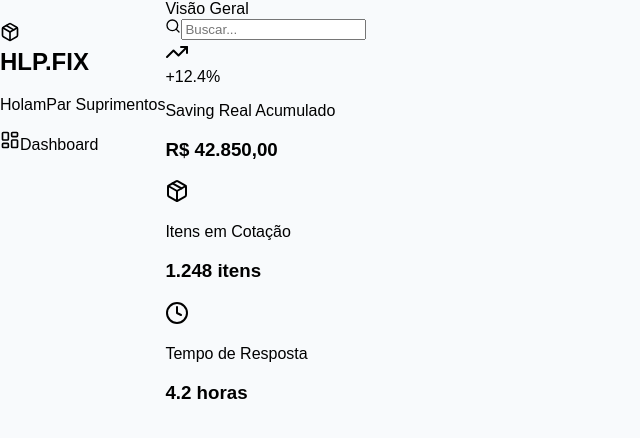
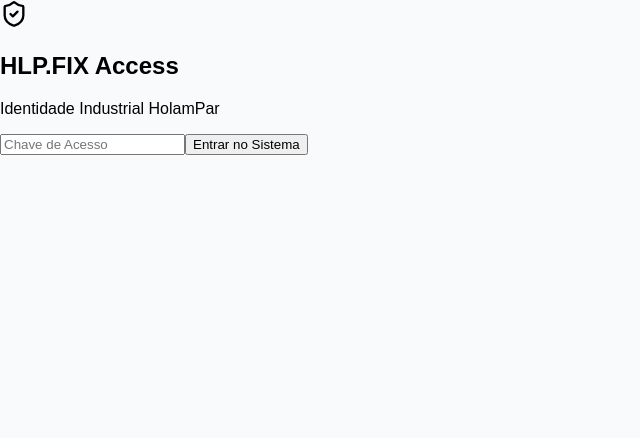
Before and after one commit to RicardoCarvalho777/hlp-fix, a Next.js app: page / in a window 1280 px wide. Shown: the top 438 px of the page, without its empty margins (0-640 px from the left). Built offline with nearby package versions, Linux system fonts and the light colour scheme.

Commit message:
Update page.tsx

```diff
--- a/app/page.tsx
+++ b/app/page.tsx
@@ -1,14 +1,43 @@
 'use client';
-import React from 'react';
-import { LayoutDashboard, Package, TrendingUp, Clock, Search, ArrowUpRight } from 'lucide-react';
+import React, { useState } from 'react';
+import {
+  LayoutDashboard, Package, TrendingUp, Clock, Search,
+  FileUp, Mail, LogOut, ShieldCheck, AlertCircle, CheckCircle2
+} from 'lucide-react';
 
 export default function Dashboard() {
+  const [isLoggedIn, setIsLoggedIn] = useState(false);
+  const [uploading, setUploading] = useState(false);
+
+  // Simulação de Login Industrial
+  if (!isLoggedIn) {
+    return (
+      <div className="min-h-screen bg-slate-900 flex items-center justify-center p-4">
+        <script src="https://cdn.tailwindcss.com"></script>
+        <div className="bg-white p-8 rounded-2xl shadow-2xl w-full max-w-md">
+          <div className="flex justify-center mb-6">
+            <div className="w-12 h-12 bg-amber-500 rounded-xl flex items-center justify-center text-slate-900 shadow-lg">
+              <ShieldCheck size={28} />
+            </div>
+          </div>
+          <h2 className="text-2xl font-bold text-center text-slate-900 mb-2">HLP.FIX Access</h2>
+          <p className="text-slate-500 text-center text-sm mb-8">Identidade Industrial HolamPar</p>
+          <div className="space-y-4">
+            <input type="password" placeholder="Chave de Acesso" className="w-full px-4 py-3 bg-slate-100 border-none rounded-lg focus:ring-2 focus:ring-amber-500 outline-none" />
+            <button onClick={() => setIsLoggedIn(true)} className="w-full bg-slate-900 text-white font-bold py-3 rounded-lg hover:bg-slate-800 transition-all shadow-lg">
+              Entrar no Sistema
+            </button>
+          </div>
+        </div>
+      </div>
+    );
+  }
+
   return (
-    <div style={{ display: 'flex', minHeight: '100vh', backgroundColor: '#f8fafc', fontFamily: 'sans-serif' }}>
-      {/* Script do Tailwind para garantir o visual agora */}
+    <div className="min-h-screen bg-slate-50 flex font-sans">
       <script src="https://cdn.tailwindcss.com"></script>
 
-      {/* Sidebar */}
+      {/* Sidebar Sênior */}
       <aside className="w-64 bg-slate-900 text-white flex flex-col border-r border-slate-800">
         <div className="p-6 border-b border-slate-800">
           <h1 className="text-xl font-bold flex items-center gap-2">
@@ -19,45 +48,116 @@ export default function Dashboard() {
           </h1>
           <p className="text-[10px] text-slate-400 mt-1 tracking-widest uppercase">HolamPar Suprimentos</p>
         </div>
+
         <nav className="flex-1 p-4 space-y-2">
-          <div className="flex items-center gap-3 p-3 bg-amber-500/10 text-amber-500 rounded-lg border border-amber-500/20">
+          <div className="flex items-center gap-3 p-3 bg-amber-500/10 text-amber-500 rounded-lg border border-amber-500/20 cursor-pointer">
             <LayoutDashboard size={20} />
             <span className="font-medium">Dashboard</span>
           </div>
+          <div className="flex items-center gap-3 p-3 text-slate-400 hover:bg-slate-800 rounded-lg transition-colors cursor-pointer">
+            <FileUp size={20} />
+            <span>Importar PDFs</span>
+          </div>
+          <div className="flex items-center gap-3 p-3 text-slate-400 hover:bg-slate-800 rounded-lg transition-colors cursor-pointer">
+            <Mail size={20} />
+            <span>Gmail Connect</span>
+          </div>
         </nav>
+
+        <div className="p-4 border-t border-slate-800">
+          <button onClick={() => setIsLoggedIn(false)} className="flex items-center gap-3 p-3 text-rose-400 hover:bg-rose-500/10 w-full rounded-lg transition-colors">
+            <LogOut size={20} />
+            <span className="font-medium">Sair</span>
+          </button>
+        </div>
       </aside>
 
       {/* Main Content */}
       <main className="flex-1 overflow-auto">
-        <header className="h-16 bg-white border-b border-slate-200 flex items-center justify-between px-8">
-          <div className="flex items-center gap-4 text-slate-500">
-            <span className="text-sm font-medium">Visão Geral</span>
+        <header className="h-16 bg-white border-b border-slate-200 flex items-center justify-between px-8 sticky top-0 z-10">
+          <div className="flex items-center gap-4">
+            <span className="text-sm font-bold text-slate-900">Painel de Controle</span>
+            <span className="px-2 py-0.5 bg-emerald-100 text-emerald-700 text-[10px] font-black rounded uppercase tracking-tighter">Live Data</span>
           </div>
-          <div className="relative">
-            <Search className="absolute left-3 top-1/2 -translate-y-1/2 text-slate-400" size={16} />
-            <input type="text" placeholder="Buscar..." className="pl-10 pr-4 py-2 bg-slate-100 border-none rounded-full text-sm w-64" />
+
+          <div className="flex items-center gap-4">
+            <button
+              onClick={() => {setUploading(true); setTimeout(() => setUploading(false), 2000)}}
+              className="bg-amber-500 text-slate-900 px-4 py-2 rounded-lg font-bold text-sm flex items-center gap-2 hover:bg-amber-400 transition-all shadow-sm"
+            >
+              {uploading ? <Clock className="animate-spin" size={18} /> : <FileUp size={18} />}
+              {uploading ? 'Processando...' : 'Analisar Orçamento'}
+            </button>
           </div>
         </header>
 
         <div className="p-8 max-w-7xl mx-auto space-y-8">
+          {/* KPIs de Impacto Financeiro */}
           <div className="grid grid-cols-1 md:grid-cols-3 gap-6">
-            <div className="bg-white p-6 rounded-xl border border-slate-200 shadow-sm">
+            <div className="bg-white p-6 rounded-xl border border-slate-200 shadow-sm hover:shadow-md transition-shadow">
               <div className="flex justify-between items-start mb-4">
                 <div className="p-2 bg-emerald-50 text-emerald-600 rounded-lg"><TrendingUp size={24} /></div>
                 <span className="text-xs font-bold text-emerald-600 bg-emerald-50 px-2 py-1 rounded">+12.4%</span>
               </div>
-              <p className="text-slate-500 text-sm">Saving Real Acumulado</p>
-              <h3 className="text-2xl font-bold text-slate-900">R$ 42.850,00</h3>
+              <p className="text-slate-500 text-sm font-medium">Saving Real (Economia)</p>
+              <h3 className="text-2xl font-bold text-slate-900 mt-1">R$ 42.850,00</h3>
             </div>
-            <div className="bg-white p-6 rounded-xl border border-slate-200 shadow-sm">
+
+            <div className="bg-white p-6 rounded-xl border border-slate-200 shadow-sm hover:shadow-md transition-shadow">
               <div className="p-2 bg-amber-50 text-amber-600 rounded-lg mb-4 w-fit"><Package size={24} /></div>
-              <p className="text-slate-500 text-sm">Itens em Cotação</p>
-              <h3 className="text-2xl font-bold text-slate-900">1.248 itens</h3>
+              <p className="text-slate-500 text-sm font-medium">Itens Mapeados</p>
+              <h3 className="text-2xl font-bold text-slate-900 mt-1">1.248 itens</h3>
             </div>
-            <div className="bg-white p-6 rounded-xl border border-slate-200 shadow-sm">
+
+            <div className="bg-white p-6 rounded-xl border border-slate-200 shadow-sm hover:shadow-md transition-shadow">
               <div className="p-2 bg-blue-50 text-blue-600 rounded-lg mb-4 w-fit"><Clock size={24} /></div>
-              <p className="text-slate-500 text-sm">Tempo de Resposta</p>
-              <h3 className="text-2xl font-bold text-slate-900">4.2 horas</h3>
+              <p className="text-slate-500 text-sm font-medium">Eficiência de Compra</p>
+              <h3 className="text-2xl font-bold text-slate-900 mt-1">4.2h / média</h3>
+            </div>
+          </div>
+
+          {/* Tabela de Inteligência */}
+          <div className="bg-white rounded-xl border border-slate-200 shadow-sm overflow-hidden">
+            <div className="p-6 border-b border-slate-200 flex justify-between items-center bg-slate-50/50">
+              <div>
+                <h2 className="font-bold text-slate-900">Cotações em Análise</h2>
+                <p className="text-xs text-slate-500">Processamento via Gemini 3.1 Pro</p>
+              </div>
+              <div className="relative">
+                <Search className="absolute left-3 top-1/2 -translate-y-1/2 text-slate-400" size={14} />
+                <input type="text" placeholder="Filtrar..." className="pl-9 pr-4 py-1.5 bg-white border border-slate-200 rounded-md text-xs w-48 focus:ring-2 focus:ring-amber-500 outline-none" />
+              </div>
+            </div>
+            <div className="overflow-x-auto">
+              <table className="w-full text-left border-collapse">
+                <thead>
+                  <tr className="bg-slate-50 text-slate-500 text-[11px] uppercase tracking-wider font-bold">
+                    <th className="px-6 py-4">Fornecedor / SKU</th>
+                    <th className="px-6 py-4">Status IA</th>
+                    <th className="px-6 py-4">Custo TCO</th>
+                    <th className="px-6 py-4">Saving Est.</th>
+                    <th className="px-6 py-4 text-right">Ações</th>
+                  </tr>
+                </thead>
+                <tbody className="divide-y divide-slate-100">
+                  <tr className="hover:bg-slate-50 transition-colors group">
+                    <td className="px-6 py-4">
+                      <div className="font-bold text-slate-900">Metalúrgica Santo Antônio</div>
+                      <div className="text-[10px] text-slate-400 font-mono">SKU: HLP-FIX-992</div>
+                    </td>
+                    <td className="px-6 py-4">
+                      <span className="inline-flex items-center gap-1.5 px-2 py-0.5 rounded text-[10px] font-black bg-amber-50 text-amber-700 border border-amber-100 uppercase">
+                        <Clock size={10} /> Extraindo
+                      </span>
+                    </td>
+                    <td className="px-6 py-4 font-bold text-slate-700 text-sm">R$ 12.450,00</td>
+                    <td className="px-6 py-4 text-emerald-600 font-bold text-sm">R$ 1.200,00</td>
+                    <td className="px-6 py-4 text-right">
+                      <button className="bg-slate-900 text-white px-3 py-1 rounded text-[10px] font-bold opacity-0 group-hover:opacity-100 transition-opacity">Revisar</button>
+                    </td>
+                  </tr>
+                </tbody>
+              </table>
             </div>
           </div>
         </div>
```
